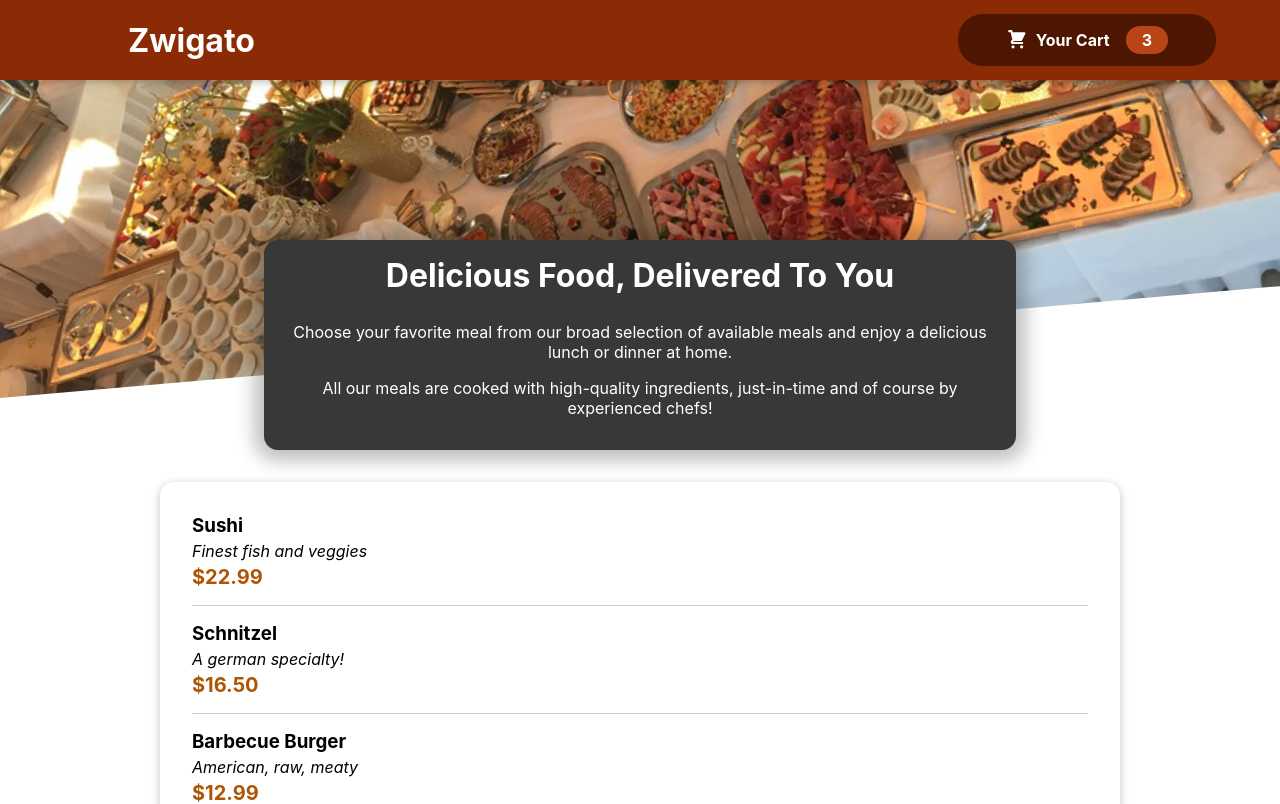
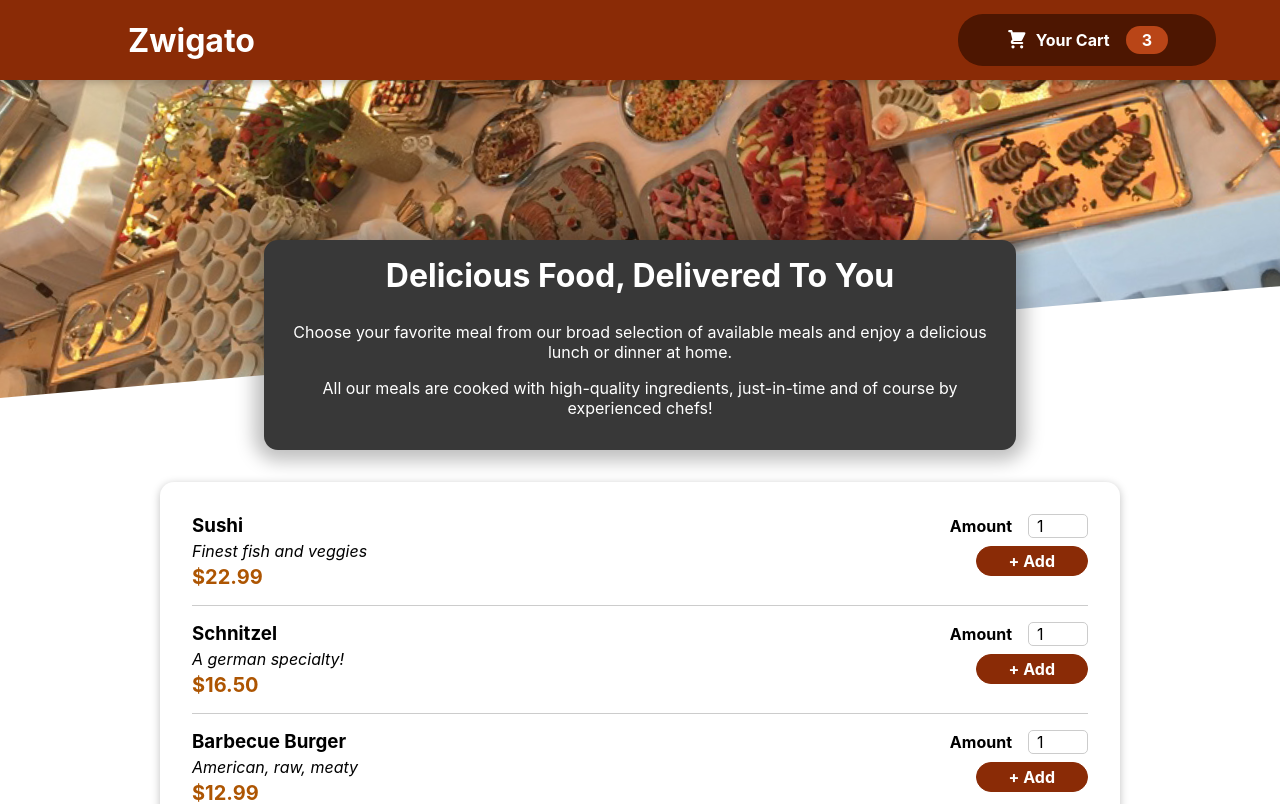
Before and after one commit to Shahbaz-1696/Zwigato, a React (Create React App) app: page / in a window 1280 px wide. Shown: the top 804 px of the page. Built offline with nearby package versions, Linux system fonts and the light colour scheme.

Commit message:
Added Meal item form compnent

```diff
--- a/src/components/Meals/AvailableMeals.jsx
+++ b/src/components/Meals/AvailableMeals.jsx
@@ -31,6 +31,7 @@
 const AvailableMeals = () => {
   const mealsList = DUMMY_MEALS.map((meal) => (
     <MealItem
+    id={meal.id}
       key={meal.id}
       name={meal.name}
       description={meal.description}
--- a/src/components/Meals/MealItem/MealItem.jsx
+++ b/src/components/Meals/MealItem/MealItem.jsx
@@ -1,4 +1,5 @@
 import classes from './MealItem.module.css';
+import MealItemForm from './MealItemForm';
 
 const MealItem = (props) => {
     const price = `$${props.price.toFixed(2)}`
@@ -10,7 +11,7 @@
                 <div className={classes.price}>{price}</div>
             </div>
             <div>
-
+                <MealItemForm id={props.id} />
             </div>
         </li>
     );
--- a/src/components/Meals/MealItem/MealItemForm.jsx
+++ b/src/components/Meals/MealItem/MealItemForm.jsx
@@ -0,0 +1,23 @@
+import Input from "../../UI/Input";
+import classes from "./MealItemForm.module.css";
+
+const MealItemForm = (props) => {
+  return (
+    <form className={classes.form}>
+      <Input
+        label="Amount"
+        input={{
+          type: "number",
+          id: "amount_" + props.id,
+          min: "1",
+          max: "5",
+          step: "1",
+          defaultValue: "1",
+        }}
+      />
+      <button>+ Add</button>
+    </form>
+  );
+};
+
+export default MealItemForm;
--- /dev/null
+++ b/src/components/Meals/MealItem/MealItemForm.module.css
@@ -0,0 +1,20 @@
+.form {
+    text-align: right;
+  }
+
+  .form button {
+    font: inherit;
+    cursor: pointer;
+    background-color: #8a2b06;
+    border: 1px solid #8a2b06;
+    color: white;
+    padding: 0.25rem 2rem;
+    border-radius: 20px;
+    font-weight: bold;
+  }
+
+  .form button:hover,
+  .form button:active {
+    background-color: #641e03;
+    border-color: #641e03;
+  }
--- /dev/null
+++ b/src/components/UI/Input.jsx
@@ -0,0 +1,12 @@
+import classes from './Input.module.css';
+
+const Input = (props) => {
+    return(
+        <div className={classes.input}>
+            <label htmlFor={props.input.id}>{props.label}</label>
+            <input {...props.input} />
+        </div>
+    );
+}
+
+export default Input;
--- /dev/null
+++ b/src/components/UI/Input.module.css
@@ -0,0 +1,18 @@
+.input {
+    display: flex;
+    align-items: center;
+    margin-bottom: 0.5rem;
+  }
+
+  .input label {
+    font-weight: bold;
+    margin-right: 1rem;
+  }
+
+  .input input {
+    width: 3rem;
+    border-radius: 5px;
+    border: 1px solid #ccc;
+    font: inherit;
+    padding-left: 0.5rem;
+  }
```
